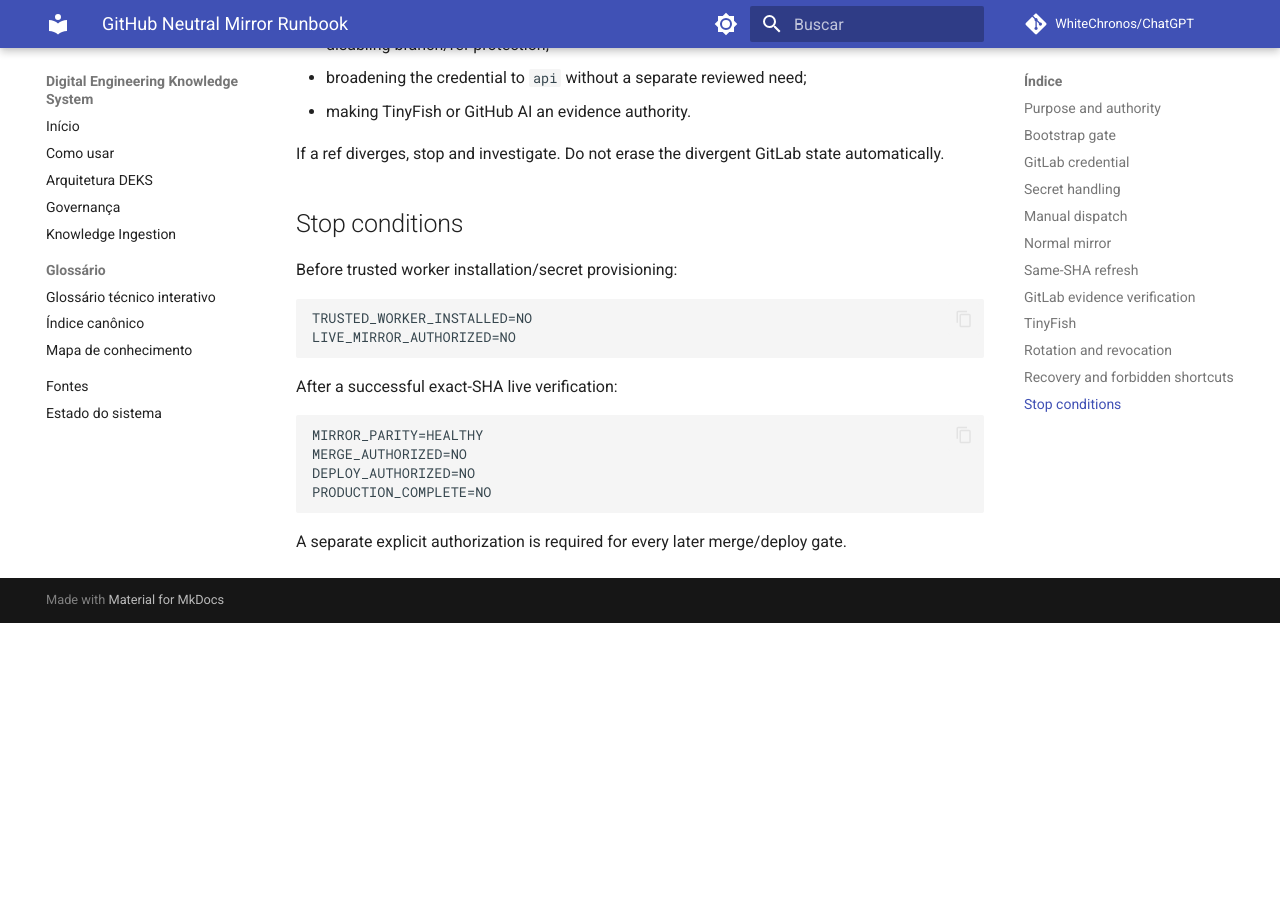
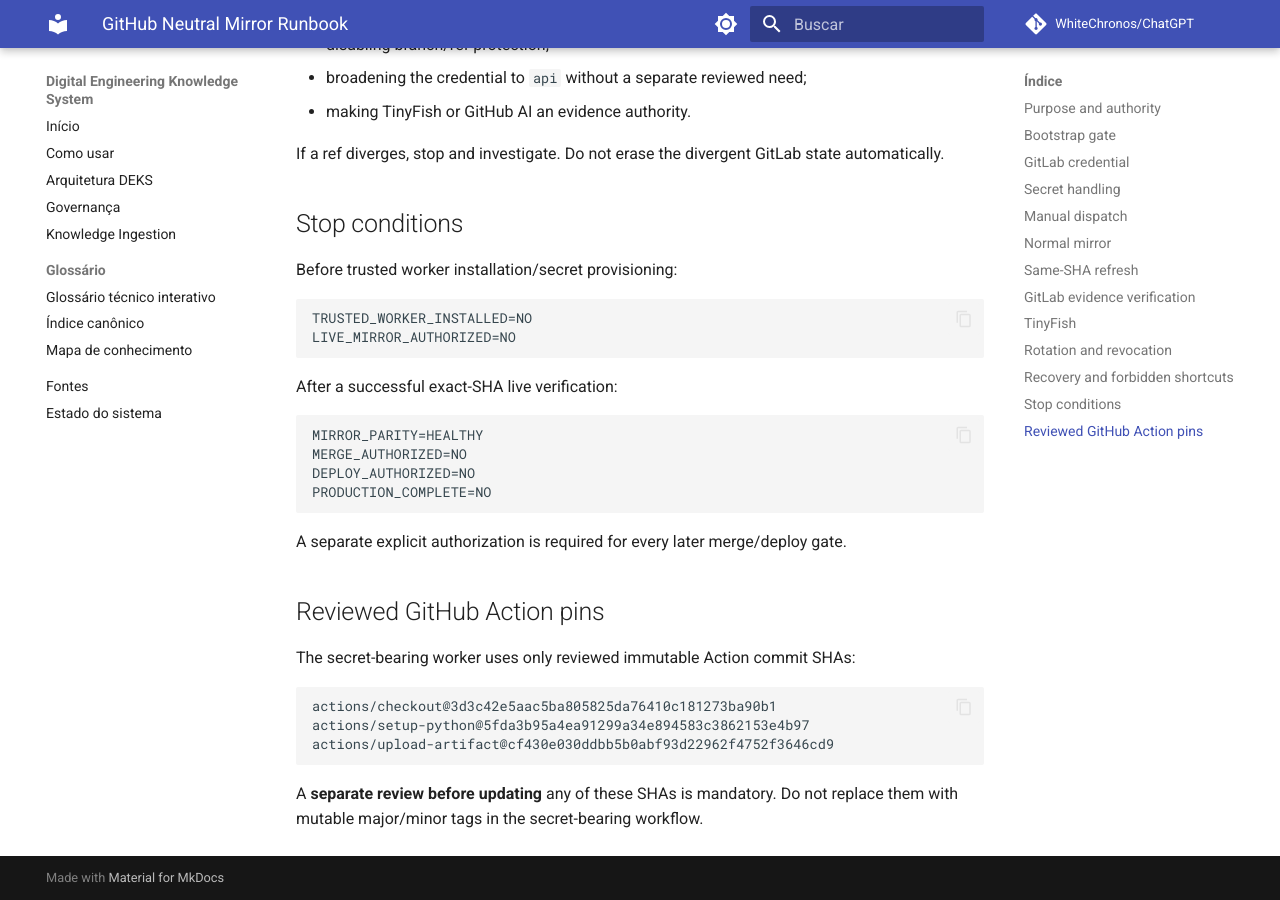
Before and after one commit to WhiteChronos/ChatGPT, an MkDocs documentation site: the page built from docs/runbooks/github-neutral-mirror.md, in a window 1280 px wide and 900 px high, scrolled down 5721 px. Built offline with MkDocs 1.6.1 and Material for MkDocs 9.7.7, drawn with Linux system fonts in a browser that asks for light colours; comment, search, counter and statistics services are not loaded; before the commit the page ends 6344 px from its top, so only the background shows below that; some of the changed text lies outside the part shown.

Commit message:
docs: complete neutral mirror bootstrap contract

````diff
--- a/docs/runbooks/github-neutral-mirror.md
+++ b/docs/runbooks/github-neutral-mirror.md
@@ -79,9 +79,7 @@ A GitLab **deploy token** is not the solution for this write path: its
 repository capability is normally `read_repository`, not the required
 Git-over-HTTPS repository push capability.
 
-A GitLab **CI_JOB_TOKEN** is also not the final transport credential. Git pushes
-authenticated with `CI_JOB_TOKEN` do not trigger the new pipeline required by
-the push-only evidence contract. GitLab may still use `CI_JOB_TOKEN`
+A GitLab **CI_JOB_TOKEN** is also not the final transport credential. `CI_JOB_TOKEN` does not trigger the new pipeline required by the push-only evidence contract when used for the repository push. GitLab may still use `CI_JOB_TOKEN`
 internally to authenticate the running job identity.
 
 If a project access token is unavailable on the current GitLab tier, use an
@@ -271,3 +269,17 @@ PRODUCTION_COMPLETE=NO
 
 A separate explicit authorization is required for every later merge/deploy
 gate.
+
+
+## Reviewed GitHub Action pins
+
+The secret-bearing worker uses only reviewed immutable Action commit SHAs:
+
+```text
+actions/checkout@3d3c42e5aac5ba805825da76410c181273ba90b1
+actions/setup-python@5fda3b95a4ea91299a34e894583c3862153e4b97
+actions/upload-artifact@cf430e030ddbb5b0abf93d22962f4752f3646cd9
+```
+
+A **separate review before updating** any of these SHAs is mandatory. Do not
+replace them with mutable major/minor tags in the secret-bearing workflow.
````
Also changed, not shown: 1 other file.
